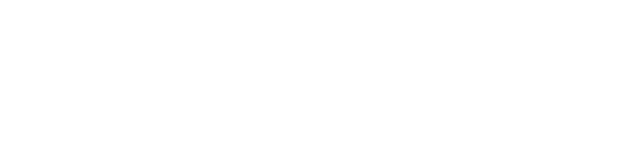
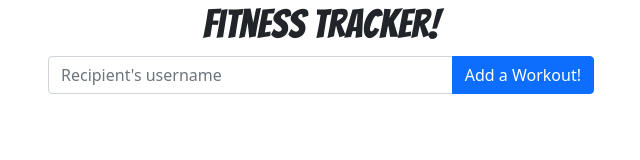
Before and after one commit to vantango/workout-tracker, a website: page public/index.html in a window 1280 px wide. Shown: the whole page, without its empty margins (319-959 px from the left). Drawn offline with nearby package versions, Linux system fonts and the light colour scheme.

Commit message:
updated initial styling in css and html files

```diff
--- a/models/Exercise.js
+++ b/models/Exercise.js
@@ -7,11 +7,11 @@ const ExerciseSchema = new Schema(
         name:
         {
             type: String,
-            required: "Enter an exercise name",
+            required: "Enter a specific exercise",
             trim: true,
         },
 
-        rep:
+        reps:
         {
             type: Number,
             required: "Rep Count"
--- a/models/Workout.js
+++ b/models/Workout.js
@@ -7,7 +7,7 @@ const WorkoutSchema = new Schema({
     name:
     {
         type: String,
-        required: "Please name your exercise"
+        required: "Please enter a workout!"
     },
 
     exercises: [
--- a/public/index.html
+++ b/public/index.html
@@ -4,12 +4,34 @@
 <head>
     <meta charset="UTF-8">
     <meta name="viewport" content="width=device-width, initial-scale=1.0">
+    <link rel="preconnect" href="https://fonts.gstatic.com">
+    <link href="https://fonts.googleapis.com/css2?family=Bangers&display=swap" rel="stylesheet">
+    <link href="https://cdn.jsdelivr.net/npm/bootstrap@5.0.0-beta1/dist/css/bootstrap.min.css" rel="stylesheet"
+        integrity="sha384-giJF6kkoqNQ00vy+HMDP7azOuL0xtbfIcaT9wjKHr8RbDVddVHyTfAAsrekwKmP1" crossorigin="anonymous">
+    <link rel="stylesheet" href="style.css">
     <title>Fitness Tracker</title>
 </head>
 
 <body>
+    <h1 class="header">Fitness Tracker!</h1>
+
+    <div class="container">
+        <div class="row" id="addWorkout">
+            <div class="col-md-6">
+                <div class="input-group mb-3">
+                    <input type="text" class="form-control" placeholder="Recipient's username" aria-label="Workout name"
+                        aria-describedby="button-addon2">
+                    <button class="btn btn-primary" type="button" id="button-addon2">Add a
+                        Workout!</button>
+                </div>
+            </div>
+        </div>
+    </div>
 
 
+    <script src="https://cdn.jsdelivr.net/npm/bootstrap@5.0.0-beta1/dist/js/bootstrap.bundle.min.js"
+        integrity="sha384-ygbV9kiqUc6oa4msXn9868pTtWMgiQaeYH7/t7LECLbyPA2x65Kgf80OJFdroafW"
+        crossorigin="anonymous"></script>
 </body>
 
 </html>
--- /dev/null
+++ b/public/style.css
@@ -0,0 +1,9 @@
+#addWorkout {
+    justify-content: center;
+    align-items: center;
+}
+
+.header {
+    text-align: center;
+    font-family: 'Bangers', cursive;
+}
```
Also changed, not shown: server.js (+20 -0 lines), public/assets/style.css (deleted), public/index.js (deleted), public/script.js (added).
